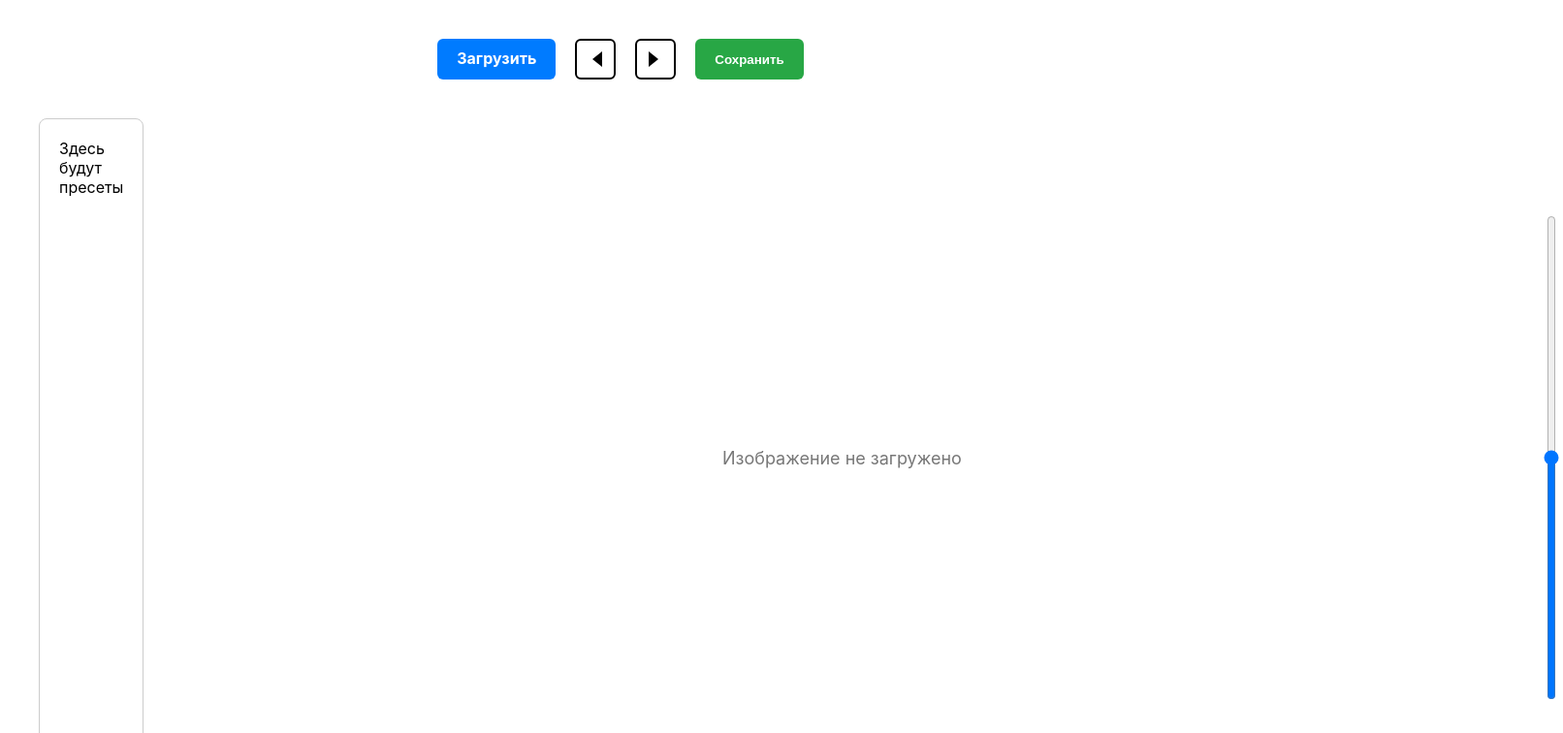
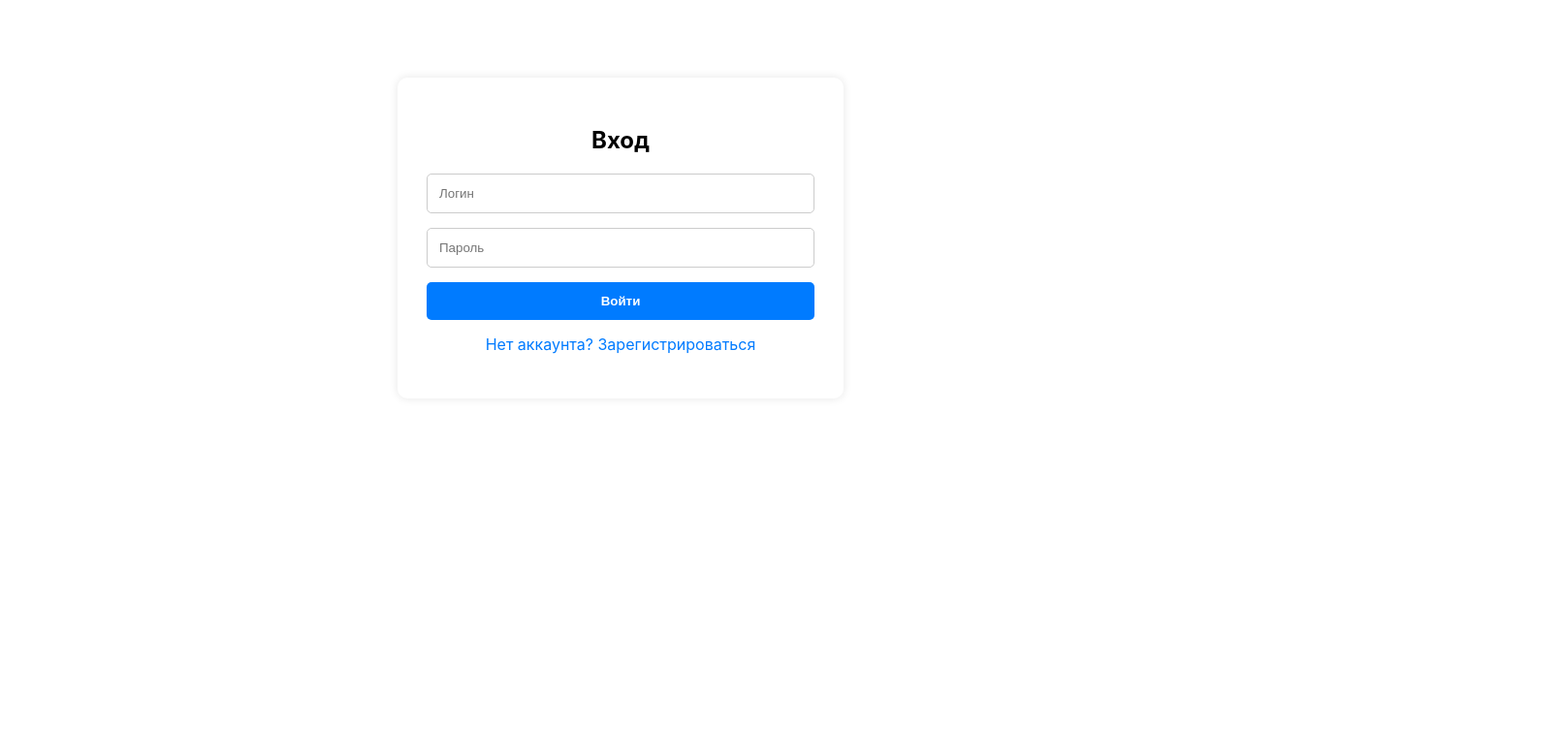
Before and after one commit to CSU-2025-1/Adobe-Abobe, a React (Create React App) app in the folder frontend/: page /auth in a window 1280 px wide. Shown: the top 756 px of the page at 97% size, 1612 px wide, since content can reach past the window. Built offline with nearby package versions, Linux system fonts and the light colour scheme.

Commit message:
Feat: реализована страница авторизации и регистрации Fix: удалены лишние папки

```diff
--- a/frontend/src/App.js
+++ b/frontend/src/App.js
@@ -1,8 +1,29 @@
-import React from 'react';
-import PhotoUploadPage from '../src/Pages/Home';
+import React from "react";
+import { BrowserRouter as Router, Routes, Route, Navigate } from "react-router-dom";
+import AuthPage from "../src/Pages/Auth";
+import PhotoUploadPage from "../src/Pages/Home";
 
 function App() {
-  return <PhotoUploadPage />;
+  const isAuthenticated = localStorage.getItem("isAuthenticated") === "true";
+
+  return (
+    <Router>
+      <Routes>
+        <Route
+          path="/"
+          element={
+            isAuthenticated ? (
+              <Navigate to="/upload" replace />
+            ) : (
+              <Navigate to="/auth" replace />
+            )
+          }
+        />
+        <Route path="/auth" element={<AuthPage />} />
+        <Route path="/upload" element={<PhotoUploadPage />} />
+      </Routes>
+    </Router>
+  );
 }
 
 export default App;
--- /dev/null
+++ b/frontend/src/Pages/Auth/index.jsx
@@ -0,0 +1,66 @@
+import React, { useState } from "react";
+import {
+  Container,
+  Title,
+  Form,
+  Input,
+  Button,
+  ToggleText,
+} from "./styles";
+import { useNavigate } from "react-router-dom";
+
+const AuthPage = () => {
+  const [isLogin, setIsLogin] = useState(true);
+  const [formData, setFormData] = useState({
+    username: "",
+    password: "",
+  });
+  const navigate = useNavigate();
+
+  const handleChange = (e) => {
+    setFormData({ ...formData, [e.target.name]: e.target.value });
+  };
+
+  const handleSubmit = (e) => {
+    e.preventDefault();
+
+    if (isLogin) {
+      console.log("🔐 Логин", formData);
+      localStorage.setItem("isAuthenticated", "true");
+      navigate("/upload");
+    } else {
+      console.log("📝 Регистрация", formData);
+      setIsLogin(true);
+    }
+  };
+
+  return (
+    <Container>
+      <Title>{isLogin ? "Вход" : "Регистрация"}</Title>
+      <Form onSubmit={handleSubmit}>
+        <Input
+          type="text"
+          name="username"
+          placeholder="Логин"
+          value={formData.username}
+          onChange={handleChange}
+        />
+        <Input
+          type="password"
+          name="password"
+          placeholder="Пароль"
+          value={formData.password}
+          onChange={handleChange}
+        />
+        <Button type="submit">
+          {isLogin ? "Войти" : "Зарегистрироваться"}
+        </Button>
+      </Form>
+      <ToggleText onClick={() => setIsLogin(!isLogin)}>
+        {isLogin ? "Нет аккаунта? Зарегистрироваться" : "Уже есть аккаунт? Войти"}
+      </ToggleText>
+    </Container>
+  );
+};
+
+export default AuthPage;
--- /dev/null
+++ b/frontend/src/Pages/Auth/styles.js
@@ -0,0 +1,52 @@
+import styled from "styled-components";
+
+export const Container = styled.div`
+  max-width: 400px;
+  margin: 80px auto;
+  padding: 30px;
+  box-shadow: 0 0 10px rgba(0, 0, 0, 0.1);
+  border-radius: 10px;
+  background: #fff;
+`;
+
+export const Title = styled.h2`
+  text-align: center;
+  margin-bottom: 20px;
+`;
+
+export const Form = styled.form`
+  display: flex;
+  flex-direction: column;
+`;
+
+export const Input = styled.input`
+  margin-bottom: 15px;
+  padding: 12px;
+  border-radius: 5px;
+  border: 1px solid #ccc;
+`;
+
+export const Button = styled.button`
+  padding: 12px;
+  border: none;
+  background-color: #007bff;
+  color: white;
+  font-weight: bold;
+  border-radius: 5px;
+  cursor: pointer;
+
+  &:hover {
+    background-color: #0056b3;
+  }
+`;
+
+export const ToggleText = styled.p`
+  text-align: center;
+  margin-top: 15px;
+  color: #007bff;
+  cursor: pointer;
+
+  &:hover {
+    text-decoration: underline;
+  }
+`;
```
Also changed, not shown: 2 other files (tests, documents, lock files or other folders).
